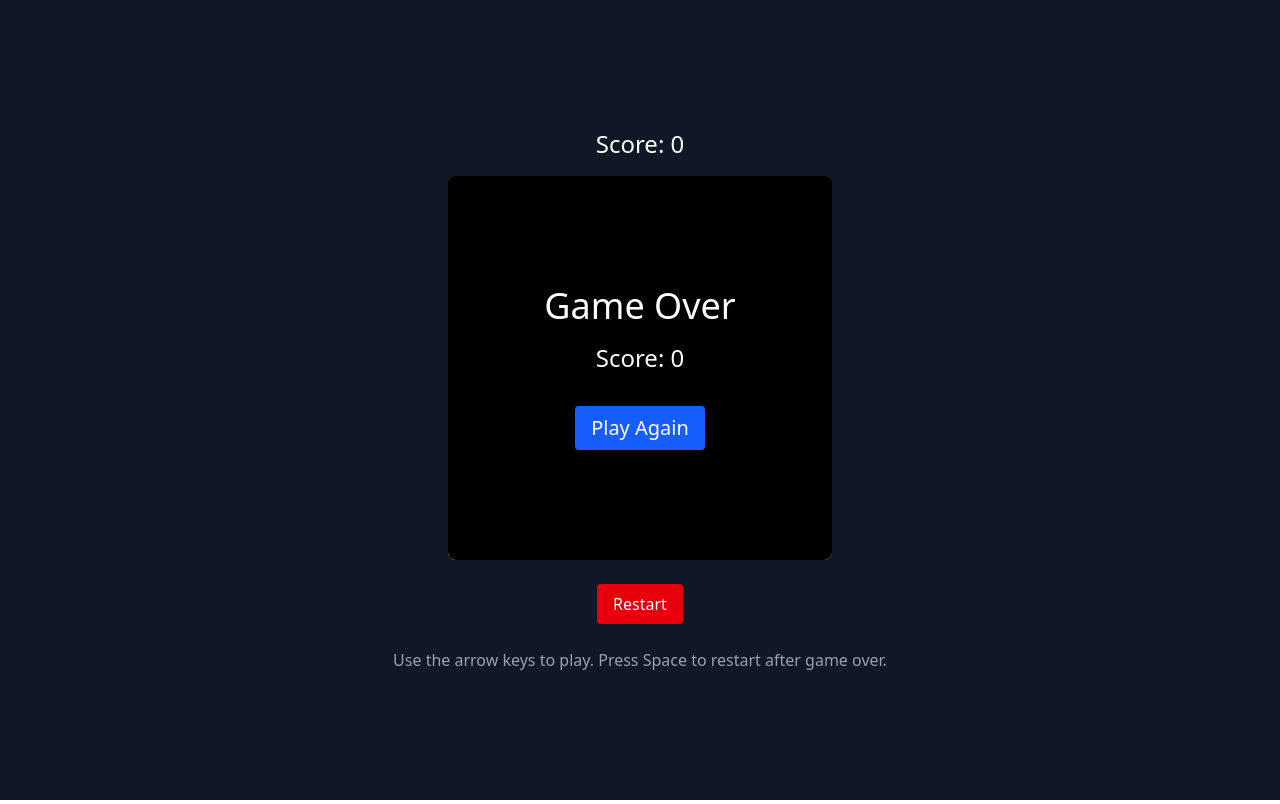
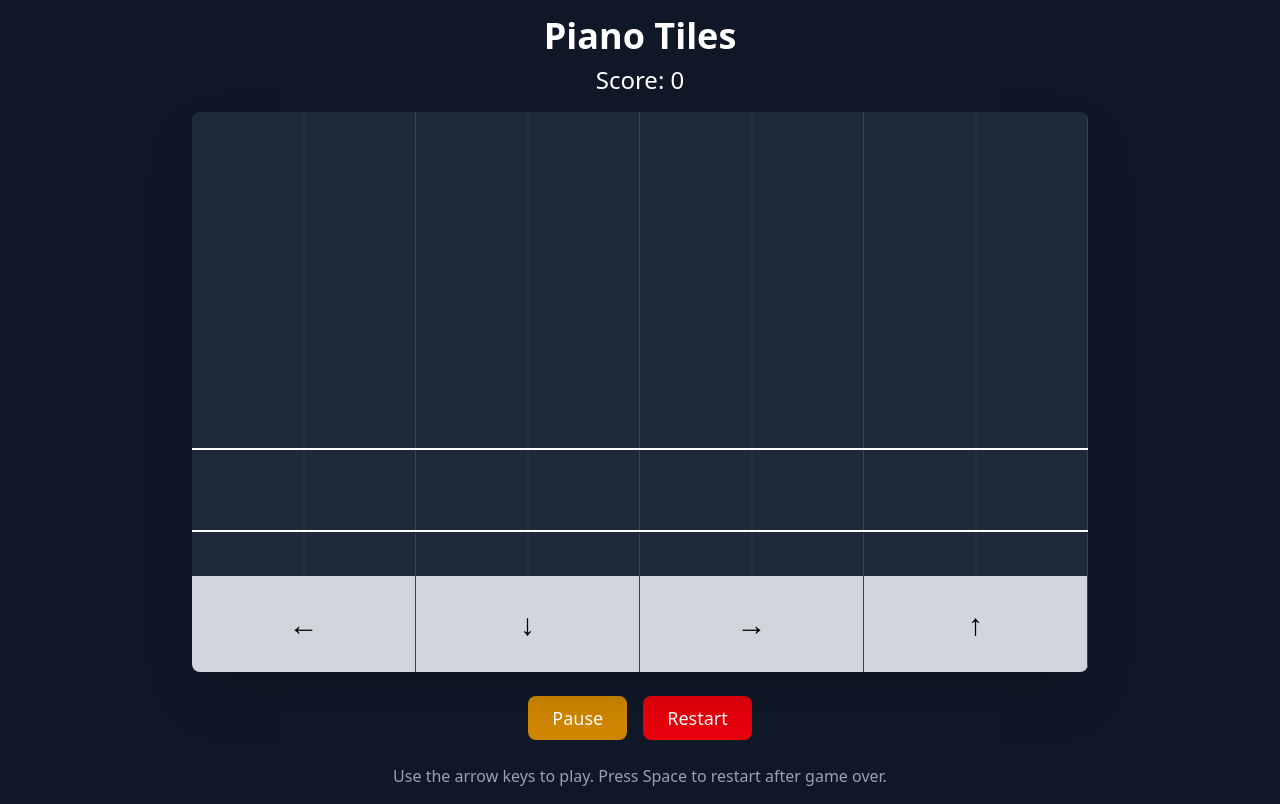
Before and after one commit to rahulrr-coder/MeloDash, a React (Vite) app: page / in a window 1280 px wide. Built offline with nearby package versions, Linux system fonts and the light colour scheme.

Commit message:
Create components for game

```diff
--- a/src/App.jsx
+++ b/src/App.jsx
@@ -1,15 +1,13 @@
 import { useState } from 'react'
 import './App.css'
-import PianoTileGame from './PianoTile'
+import Game from './components/Game';
 
 function App() {
-
   return (
-    <>
-      <div className="App">
-        <PianoTileGame/></div>
-    </>
-  )
+    <div className="min-h-screen bg-gray-900">
+      <Game />
+    </div>
+  );
 }
 
 export default App
--- a/src/components/Game.jsx
+++ b/src/components/Game.jsx
@@ -0,0 +1,99 @@
+import React, { useState, useEffect } from 'react';
+import Lane from './Lane';
+import PianoKey from './PianoKey';
+import Tile from './Tile';
+import GameControls from './GameControls';
+import GameOverlay from './GameOverlay';
+import useGameLogic from '../hooks/useGameLogic';
+import { LANES } from '../constants';
+
+const Game = () => {
+  const {
+    gameState,
+    handleKeyDown,
+    handleKeyUp,
+    togglePause,
+    restartGame
+  } = useGameLogic();
+
+  useEffect(() => {
+    window.addEventListener('keydown', handleKeyDown);
+    window.addEventListener('keyup', handleKeyUp);
+
+    return () => {
+      window.removeEventListener('keydown', handleKeyDown);
+      window.removeEventListener('keyup', handleKeyUp);
+    };
+  }, [handleKeyDown, handleKeyUp]);
+
+  return (
+    <div className="flex flex-col items-center justify-center min-h-screen text-white p-4">
+      <h1 className="text-4xl font-bold mb-2">Piano Tiles</h1>
+      <div className="mb-4 text-2xl">
+        Score: {gameState.score}
+      </div>
+
+      <div className="relative w-full max-w-4xl h-[70vh] bg-gray-800 overflow-hidden rounded-lg shadow-2xl">
+        {/* Hit zone indicator */}
+        <div className="absolute top-[60%] left-0 w-full h-[15%] border-t-2 border-b-2 border-white border-opacity-20 z-10"></div>
+
+        {/* Game board with 4 lanes */}
+        <div className="absolute top-0 left-0 w-full h-full flex">
+          {LANES.map((lane, index) => (
+            <Lane key={index} index={index} />
+          ))}
+        </div>
+
+        {/* Falling tiles */}
+        {gameState.tiles.map(tile => (
+          <Tile
+            key={tile.id}
+            tile={tile}
+            laneColor={LANES[tile.lane].color}
+          />
+        ))}
+
+        {/* Piano keys at the bottom */}
+        <div className="absolute bottom-0 left-0 w-full flex">
+          {LANES.map((lane, index) => (
+            <PianoKey
+              key={index}
+              lane={lane}
+              isPressed={gameState.pressedKeys[lane.key]}
+            />
+          ))}
+        </div>
+
+        {/* Game over and pause overlays */}
+        {gameState.isGameOver && (
+          <GameOverlay
+            type="gameover"
+            score={gameState.score}
+            onRestart={restartGame}
+          />
+        )}
+
+        {gameState.isPaused && !gameState.isGameOver && (
+          <GameOverlay
+            type="paused"
+            onResume={togglePause}
+          />
+        )}
+      </div>
+
+      {/* Game controls */}
+      <GameControls
+        isPaused={gameState.isPaused}
+        isGameOver={gameState.isGameOver}
+        onTogglePause={togglePause}
+        onRestart={restartGame}
+      />
+
+      <div className="mt-6 text-gray-400">
+        Use the arrow keys to play. Press Space to restart after game over.
+      </div>
+    </div>
+  );
+};
+
+export default Game;
--- a/src/components/GameControls.jsx
+++ b/src/components/GameControls.jsx
@@ -0,0 +1,24 @@
+import React from 'react';
+
+const GameControls = ({ isPaused, isGameOver, onTogglePause, onRestart }) => {
+  return (
+    <div className="mt-6 flex gap-4">
+      {!isGameOver && (
+        <button
+          onClick={onTogglePause}
+          className="bg-yellow-600 hover:bg-yellow-700 text-white py-2 px-6 rounded-lg text-lg transition-colors"
+        >
+          {isPaused ? 'Resume' : 'Pause'}
+        </button>
+      )}
+      <button
+        onClick={onRestart}
+        className="bg-red-600 hover:bg-red-700 text-white py-2 px-6 rounded-lg text-lg transition-colors"
+      >
+        Restart
+      </button>
+    </div>
+  );
+};
+
+export default GameControls;
--- a/src/components/GameOverlay.jsx
+++ b/src/components/GameOverlay.jsx
@@ -0,0 +1,32 @@
+import React from 'react';
+
+const GameOverlay = ({ type, score, onRestart, onResume }) => {
+  return (
+    <div className="absolute inset-0 bg-black bg-opacity-70 flex flex-col items-center justify-center z-20">
+      {type === 'gameover' ? (
+        <>
+          <div className="text-5xl mb-4 font-bold">Game Over</div>
+          <div className="text-3xl mb-8">Score: {score}</div>
+          <button
+            onClick={onRestart}
+            className="bg-blue-600 hover:bg-blue-700 text-white py-3 px-8 rounded-lg text-2xl transition-colors"
+          >
+            Play Again
+          </button>
+        </>
+      ) : (
+        <>
+          <div className="text-5xl mb-8 font-bold">Paused</div>
+          <button
+            onClick={onResume}
+            className="bg-blue-600 hover:bg-blue-700 text-white py-3 px-8 rounded-lg text-2xl transition-colors"
+          >
+            Resume
+          </button>
+        </>
+      )}
+    </div>
+  );
+};
+
+export default GameOverlay;
--- a/src/components/Lane.jsx
+++ b/src/components/Lane.jsx
@@ -0,0 +1,14 @@
+import React from 'react';
+
+const Lane = ({ index }) => {
+  return (
+    <div className="flex-1 border-r border-gray-700 relative">
+      {/* Lane guidelines */}
+      <div className="absolute top-0 bottom-0 left-0 right-0 flex justify-center">
+        <div className="w-0.5 h-full bg-gray-700 opacity-30"></div>
+      </div>
+    </div>
+  );
+};
+
+export default Lane;
--- a/src/components/PianoKey.jsx
+++ b/src/components/PianoKey.jsx
@@ -0,0 +1,17 @@
+import React from 'react';
+
+const PianoKey = ({ lane, isPressed }) => {
+  return (
+    <div
+      className={`flex-1 h-24 ${
+        isPressed
+          ? 'bg-gray-600 -translate-y-2'
+          : 'bg-gray-300 hover:bg-gray-400'
+      } border-r border-gray-700 flex items-center justify-center text-3xl text-black font-bold transition-transform duration-100`}
+    >
+      {lane.label}
+    </div>
+  );
+};
+
+export default PianoKey;
--- a/src/components/Tile.jsx
+++ b/src/components/Tile.jsx
@@ -0,0 +1,19 @@
+import React from 'react';
+
+const Tile = ({ tile, laneColor }) => {
+  return (
+    <div
+      className={`absolute ${laneColor} rounded ${tile.hit ? 'opacity-50' : 'opacity-90'}`}
+      style={{
+        left: `${tile.lane * 25}%`,
+        top: `${tile.y}px`,
+        width: '25%',
+        height: '100px',
+        transform: tile.hit ? 'scale(0.9)' : 'scale(1)',
+        transition: 'transform 0.1s'
+      }}
+    />
+  );
+};
+
+export default Tile;
```
